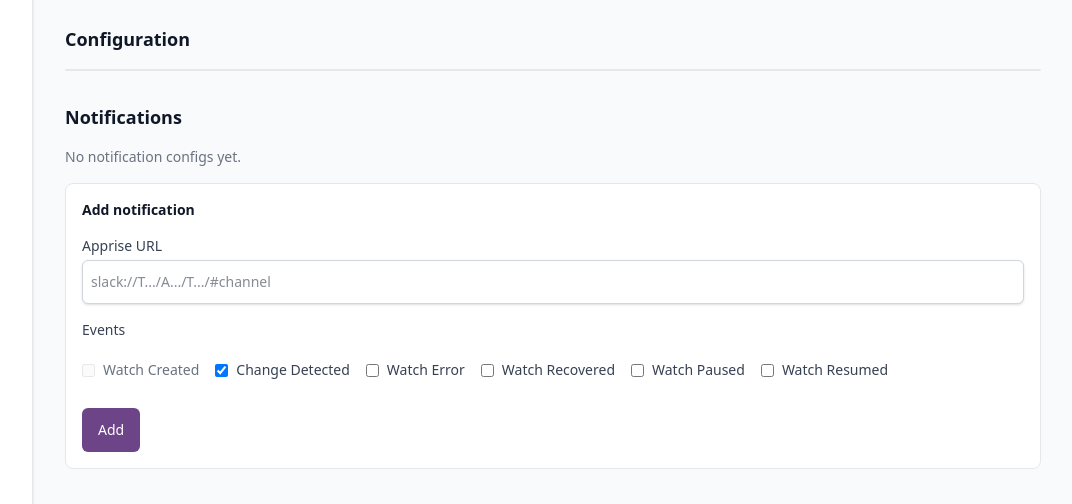
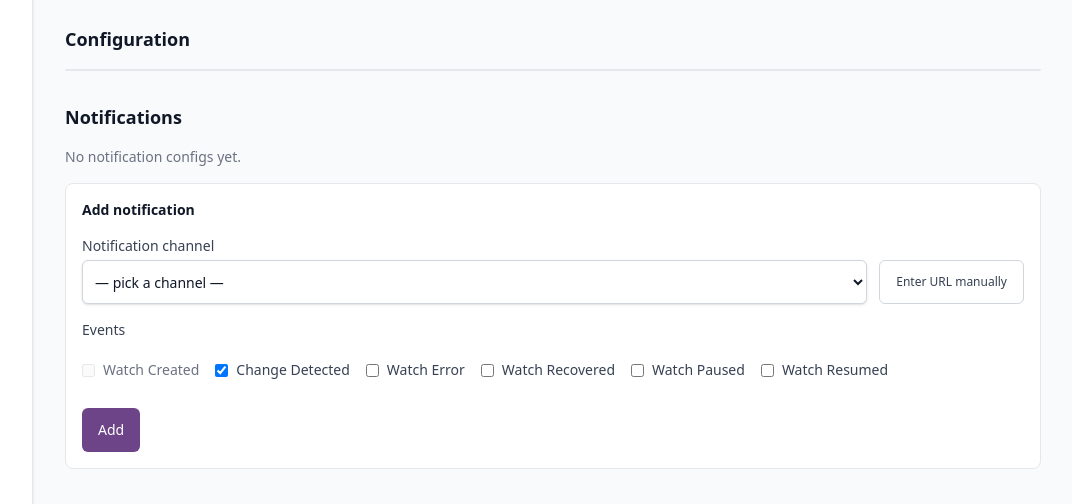
Before and after one commit to CannObserv/watcher, a FastAPI app: template src/dashboard/templates/pages/watch_detail.html in a window 1280 px wide. Shown: the part 561-1065 px from the top of the page, without its empty margins (207-1279 px from the left). Run offline with FastAPI, Linux system fonts and the light colour scheme; the template is opened without the code that fills it, so the values that code supplies are empty; style sheets or scripts are compiled from the project's sources; parts of the project's set-up code (start-up, migrations or seed data) failed here and were passed over.

Commit message:
#75 feat: two-step plugin picker + token form in add-notification UI
Co-Authored-By: Claude Sonnet 4.6 <noreply@anthropic.com>

```diff
--- a/src/dashboard/templates/partials/watch_notifications.html
+++ b/src/dashboard/templates/partials/watch_notifications.html
@@ -71,10 +71,12 @@
   aria-hidden="true">
 </div>
 
-{# Add notification form #}
+{# Error display #}
 {% if error %}
 <div class="text-sm text-red-600 dark:text-red-400 mb-3" role="alert">{{ error }}</div>
 {% endif %}
+
+{# Add notification form — two-step: pick plugin → fill token form #}
 <form
   id="add-notification-form"
   hx-post="/watches/{{ watch.id }}/notifications/new"
@@ -83,23 +85,44 @@
   class="mt-4 space-y-4 rounded-lg border border-gray-200 dark:border-gray-700 bg-white dark:bg-gray-800 p-4">
   <h4 class="text-sm font-semibold text-gray-900 dark:text-white">Add notification</h4>
 
+  {# Step 1: Plugin picker #}
   <div>
-    <label for="apprise_url" class="form-label">Apprise URL</label>
-    <input
-      type="text"
-      id="apprise_url"
-      name="apprise_url"
-      class="form-input mt-1"
-      placeholder="slack://T.../A.../T.../#channel"
-      required
-      aria-required="true">
+    <label for="channel-picker" class="form-label">Notification channel</label>
+    <div class="flex items-center gap-3 mt-1">
+      <select
+        id="channel-picker"
+        name="_channel_picker"
+        class="form-input"
+        hx-get="/partials/apprise-plugin-form"
+        hx-target="#plugin-token-form"
+        hx-swap="outerHTML"
+        hx-vals='js:{schema: document.getElementById("channel-picker").value}'
+        hx-trigger="change"
+        aria-label="Select notification plugin">
+        <option value="">— pick a channel —</option>
+        {% for plugin in apprise_plugins %}
+        <option value="{{ plugin.schema }}">{{ plugin.service_name }}</option>
+        {% endfor %}
+      </select>
+      <button
+        type="button"
+        hx-get="/partials/apprise-plugin-form?raw=1"
+        hx-target="#plugin-token-form"
+        hx-swap="outerHTML"
+        class="btn btn-secondary text-xs min-h-[44px] shrink-0">
+        Enter URL manually
+      </button>
+    </div>
   </div>
 
+  {# Step 2: Token fields (HTMX target) — empty until plugin selected #}
+  <div id="plugin-token-form"></div>
+
+  {# Events (always visible) #}
   <fieldset>
     <legend class="form-label mb-2">Events</legend>
     <div class="flex flex-wrap gap-4">
       <label class="flex items-center gap-2 text-sm text-gray-500 dark:text-gray-500 min-h-[44px]" aria-label="Watch Created (not applicable — watch already exists)">
-        {# Disabled inputs don't submit; mirror with hidden input when previously set so the value is preserved. #}
         {% if "watch_created" in (form_events | default([])) %}
         <input type="hidden" name="events" value="watch_created">
         {% endif %}
```
Also changed, not shown: src/dashboard/routes.py (+6 -1 lines), tests/dashboard/test_watch_notifications_partial.py (+2 -1 lines).
